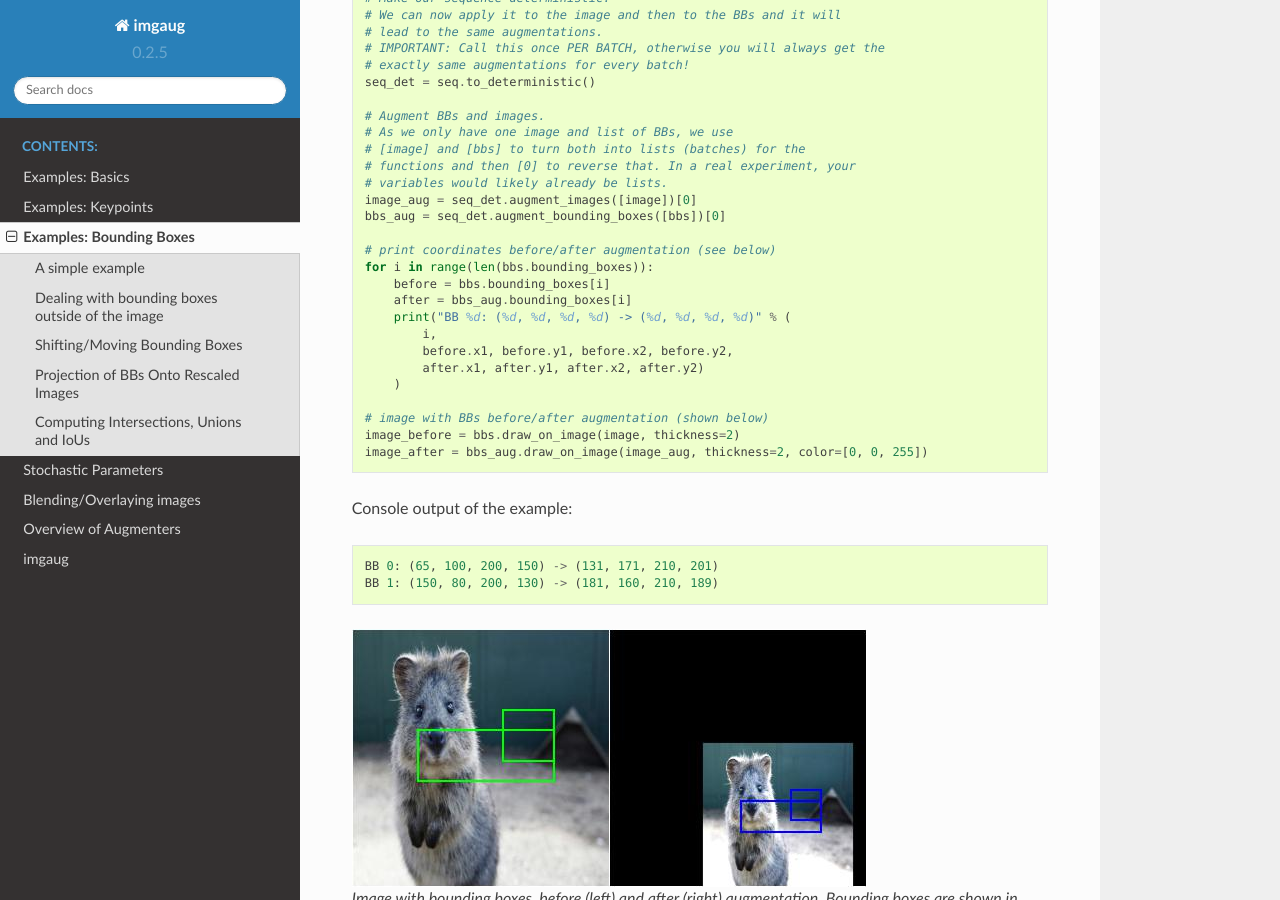
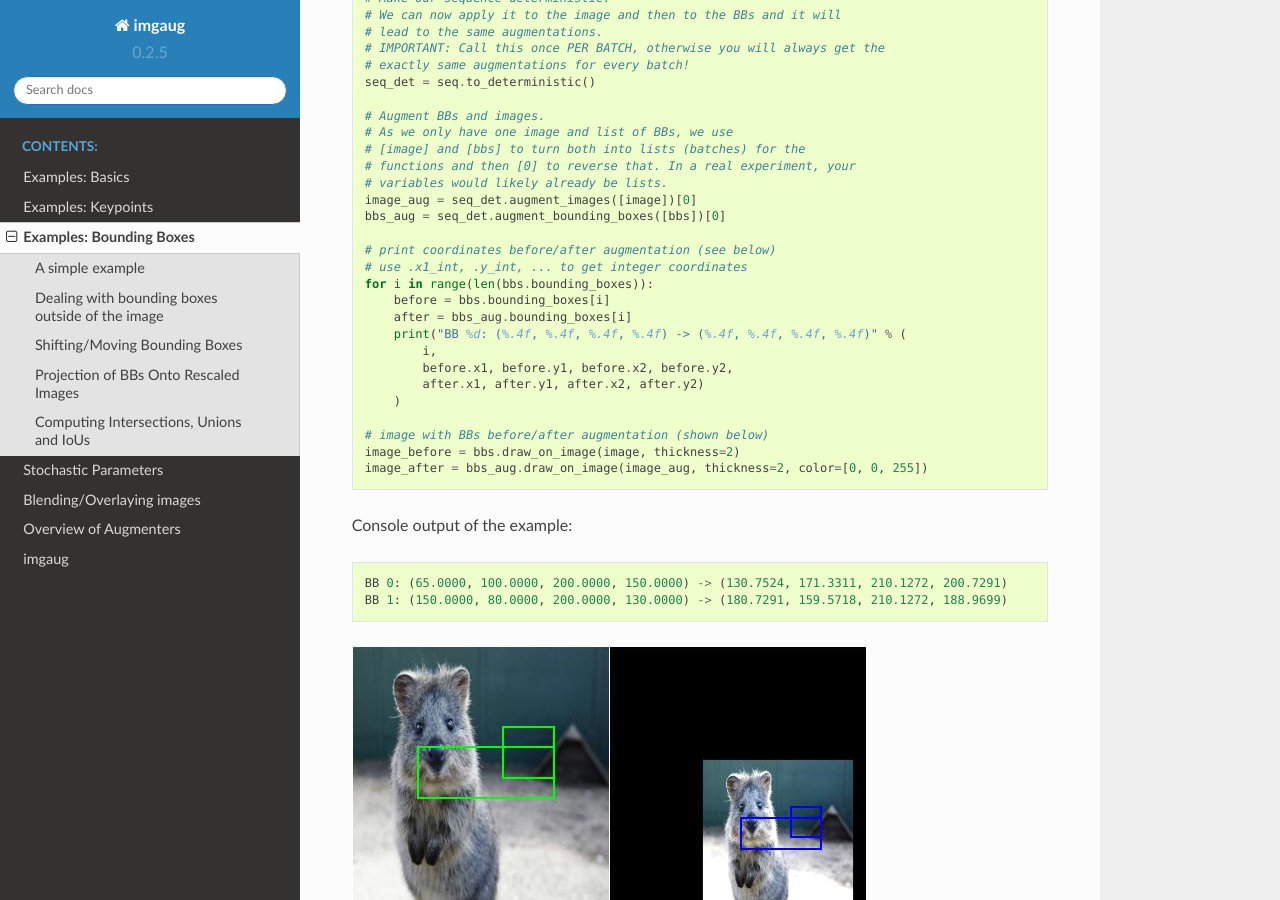
Before and after one commit to aleju/imgaug, a Sphinx documentation site: the page built from docs/source/examples_bounding_boxes.rst, in a window 1280 px wide and 900 px high, scrolled down 942 px. Built offline with Sphinx 7.4.7 and the Read the Docs theme 2.0.0, drawn with Linux system fonts in a browser that asks for light colours; formulas are drawn with MathJax 3; pages that are not in the unit, such as notebooks, are missing from menus.

Commit message:
Update BB docs from int to floats

```diff
--- a/docs/source/examples_bounding_boxes.rst
+++ b/docs/source/examples_bounding_boxes.rst
@@ -62,10 +62,11 @@ drawn on it).
     bbs_aug = seq_det.augment_bounding_boxes([bbs])[0]
 
     # print coordinates before/after augmentation (see below)
+    # use .x1_int, .y_int, ... to get integer coordinates
     for i in range(len(bbs.bounding_boxes)):
         before = bbs.bounding_boxes[i]
         after = bbs_aug.bounding_boxes[i]
-        print("BB %d: (%d, %d, %d, %d) -> (%d, %d, %d, %d)" % (
+        print("BB %d: (%.4f, %.4f, %.4f, %.4f) -> (%.4f, %.4f, %.4f, %.4f)" % (
             i,
             before.x1, before.y1, before.x2, before.y2,
             after.x1, after.y1, after.x2, after.y2)
@@ -77,8 +78,8 @@ drawn on it).
 
 Console output of the example::
 
-    BB 0: (65, 100, 200, 150) -> (131, 171, 210, 201)
-    BB 1: (150, 80, 200, 130) -> (181, 160, 210, 189)
+    BB 0: (65.0000, 100.0000, 200.0000, 150.0000) -> (130.7524, 171.3311, 210.1272, 200.7291)
+    BB 1: (150.0000, 80.0000, 200.0000, 130.0000) -> (180.7291, 159.5718, 210.1272, 188.9699)
 
 .. figure:: ../images/examples_bounding_boxes/simple.jpg
     :alt: Simple bounding box augmentation example
```
